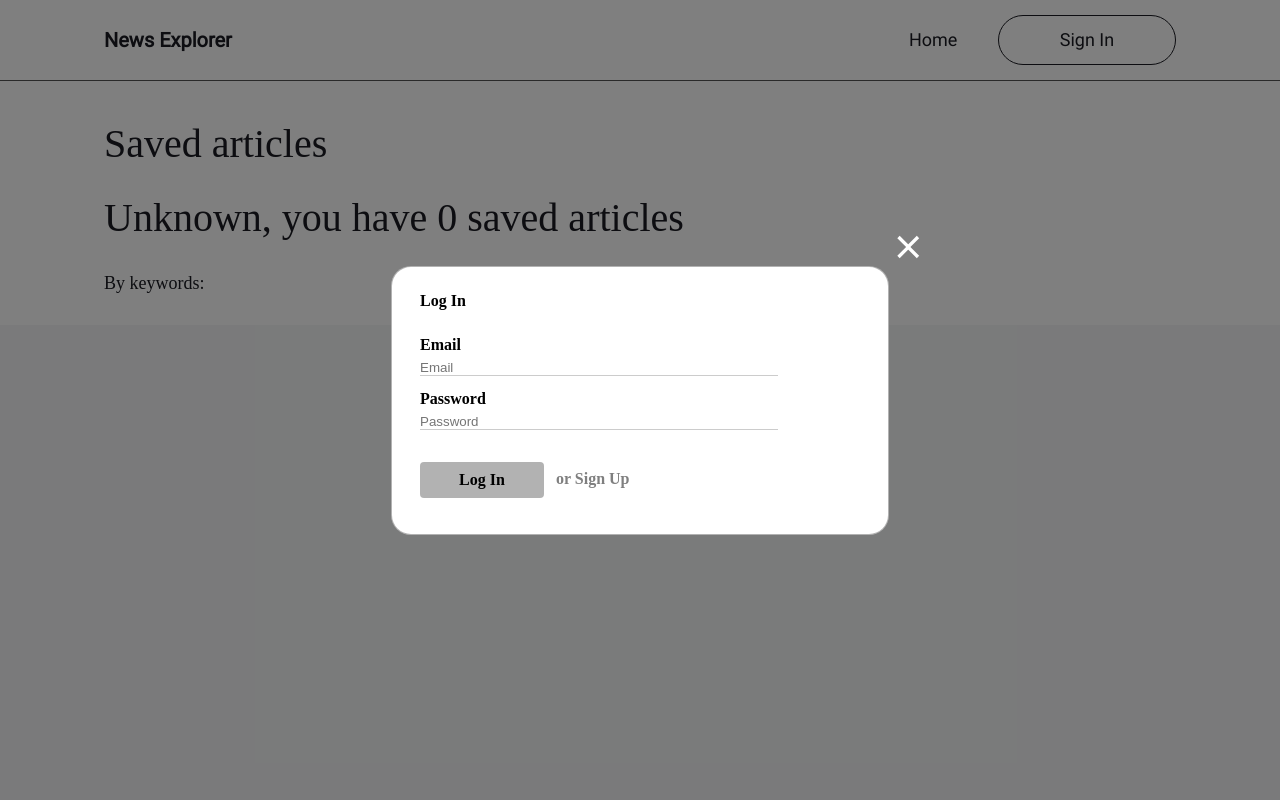
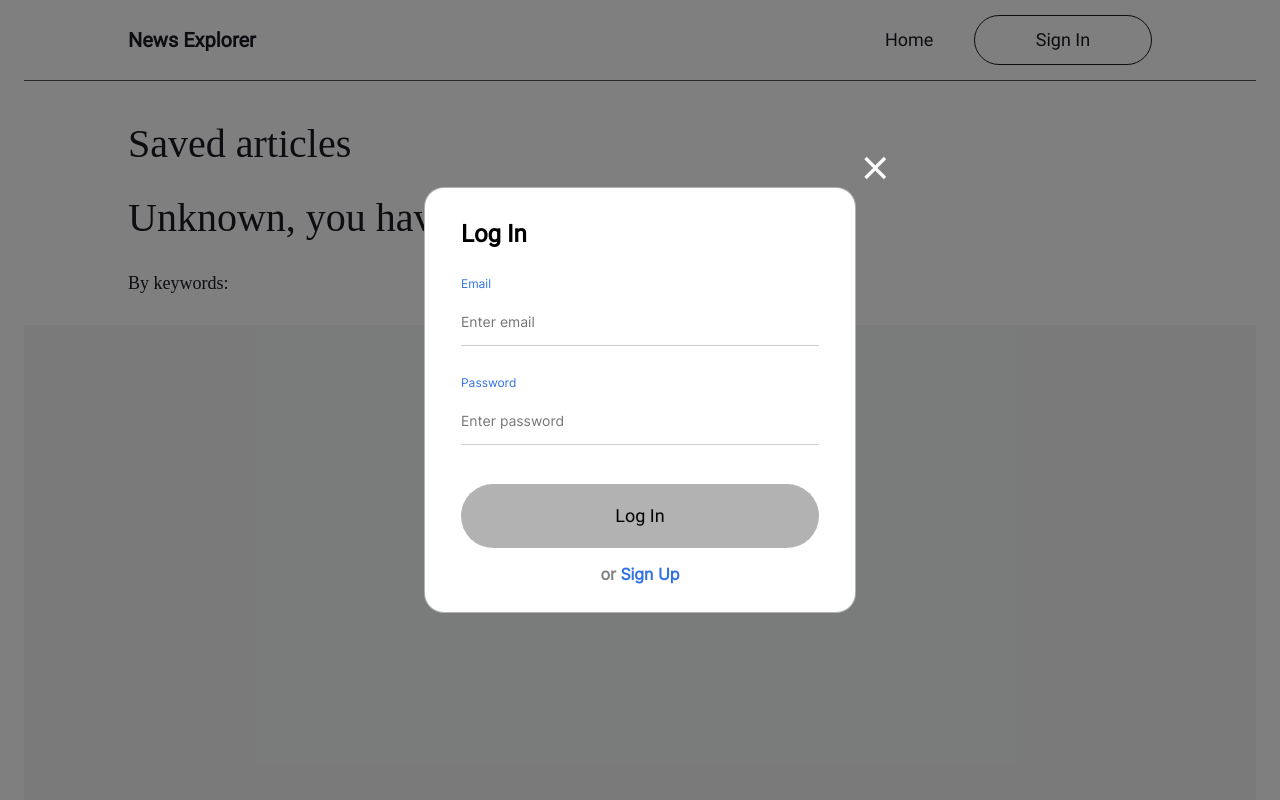
Before and after one commit to Leishmanitus/news-explorer-frontend, a React app: page /saved-news in a window 1280 px wide. Both pictures are taken after a click on the element "Sign In". Shown: the top 800 px of the page. Built offline with nearby package versions, Linux system fonts and the light colour scheme; a web font is replaced by a local one.

Commit message:
fix: restructure login and registration modals

```diff
--- a/public/index.html
+++ b/public/index.html
@@ -3,7 +3,7 @@
   <head>
     <meta charset="utf-8" />
     <link rel="icon" href="%PUBLIC_URL%/favicon.ico" />
-    <meta name="viewport" content="width=device-width, initial-scale=1" />
+    <meta name="viewport" content="width=device-width, height=device-height, initial-scale=1, minimum-scale=1, user-scalable=no" />
     <meta name="theme-color" content="#000000" />
     <meta
       name="description"
--- a/src/components/App.css
+++ b/src/components/App.css
@@ -1,9 +1,21 @@
 .app {
     z-index: 1;
     position:relative;
-    width: 100vw;
+    width: 100%;
     margin: 0 auto;
     display: flex;
     flex-flow: column nowrap;
     align-content: center;
 }
+
+@media screen and (min-width: 1440px) {
+
+}
+
+@media screen and (max-width: 768px) {
+
+}
+
+@media screen and (max-width: 320px) {
+
+}
--- a/src/components/App.js
+++ b/src/components/App.js
@@ -112,7 +112,6 @@ function App() {
   };
 
   const handleArticleList = (token) => {
-    console.log(token);
     api.getArticleList(token)
       .then((articles) => {
         checkArticles(articles);
@@ -154,7 +153,7 @@ function App() {
 
   useEffect(() => {
     if (isInitialLoad.current && user.token) {
-      isInitialLoad.current = false; // Mark initial load as complete
+      isInitialLoad.current = false;
       handleArticleList(user.token);
     }
     // eslint-disable-next-line
--- a/src/components/Main/SavedNews/SavedNews.css
+++ b/src/components/Main/SavedNews/SavedNews.css
@@ -49,9 +49,9 @@
 .news__grid {
   width: 100%;
   display: grid;
-  grid-template-columns: repeat(auto-fill, minmax(400px, auto));
+  grid-template-columns: repeat(3, minmax(400px, auto));
   grid-template-rows: repeat(auto-fill, minmax(576px, auto));
-  grid-gap: 16px;
+  gap: 16px;
   align-items: center;
   justify-content: center;
   background: #f5f6f7;
--- a/src/components/ModalWithForm/LoginModal/LoginModal.js
+++ b/src/components/ModalWithForm/LoginModal/LoginModal.js
@@ -30,7 +30,7 @@ const LoginModal = () => {
           className="form__input"
           id="user-email"
           name="email"
-          placeholder="Email"
+          placeholder="Enter email"
           minLength="2"
           maxLength="40"
           type="email"
@@ -45,7 +45,7 @@ const LoginModal = () => {
           className="form__input"
           id="user-password"
           name="password"
-          placeholder="Password"
+          placeholder="Enter password"
           minLength="2"
           maxLength="40"
           type="password"
@@ -59,9 +59,12 @@ const LoginModal = () => {
         <button className="form__submit" type="submit">
           {isLoading ? loginLoadingText : loginButton}
         </button>
-        <NavLink className="form__link" to={"/"} onClick={() => handleModalChange("signup")}>
-          <p className="form__text">or {signupButton}</p>
-        </NavLink>
+        <p className="form__text">
+          or{" "}
+          <NavLink className="form__link" to={"/"} onClick={() => handleModalChange("signup")}>
+             {signupButton}
+          </NavLink>
+        </p>
       </div>
     </ModalWithForm>
   )
--- a/src/components/ModalWithForm/ModalWithForm.css
+++ b/src/components/ModalWithForm/ModalWithForm.css
@@ -14,7 +14,7 @@
 
   .modal__container {
     z-index: 1;
-    width: 496px;
+    width: 430px;
     position: relative;
     display: flex;
     flex-flow: column nowrap;
@@ -25,10 +25,12 @@
   }
 
   .modal__title {
-    font-family: "Cabinet Grotesk";
-    font-size: 16px;
-    line-height: 125%;
-    font-weight: 700;
+    width: 358px;
+    height: 32px;
+    font-family: "Roboto";
+    font-size: 24px;
+    line-height: 100%;
+    font-weight: 900;
     margin: 0 auto 24px 0;
   }
 
@@ -48,9 +50,9 @@
   }
 
   .modal__form {
-    width: 440px;
+    width: 358px;
     border: none;
-    margin: 24px 28px 36px;
+    margin: 34px 36px 28px;
   }
 
   .form {
@@ -60,61 +62,49 @@
   }
 
   .form__label {
+    width: 358px;
     display: flex;
     flex-flow: column nowrap;
     justify-content: flex-start;
     align-items: flex-start;
-    font-family: "Cabinet Grotesk";
-    font-size: 16px;
-    line-height: 125%;
-    font-weight: 700;
-    margin: 0;
+    color: #2f71e5;
+    font-family: "Inter";
+    font-size: 12px;
+    line-height: 100%;
+    font-weight: 400;
+    margin: 0 0 31px;
   }
 
   .form__input {
     position: relative;
     z-index: 2;
     width: 358px;
+    height: 47px;
     border: none;
     border-bottom: 1px solid rgba(0, 0, 0, 0.2);
+    color: #000;
+    background-color: #fff;
+    font-family: "Inter";
+    font-size: 14px;
+    line-height: 100%;
+    font-weight: 400;
     padding: 0;
-    margin: 5px 0 13px;
-  }
-
-  .form__message {
-    margin: 0;
-  }
-
-  .form__list {
-    list-style: none;
-    padding: 0;
-  }
-
-  .form__list-item {
-    margin: 12px 0 0 0;
-  }
-
-  .form__radio {
-    margin: 0 8px 0 0;
-  }
-
-  .form__radio-text {
-    margin: 0;
+    margin: 8px 0 0;
   }
 
   .form__submit {
-    width: 124px;
-    height: 36px;
-    font-family: "Cabinet Grotesk";
-    font-size: 16px;
+    width: 358px;
+    height: 64px;
+    font-family: "Roboto";
+    font-size: 18px;
     line-height: 125%;
-    font-weight: 700;
+    font-weight: 500;
     cursor: pointer;
-    border-radius: 4px;
+    border-radius: 50px;
     border: none;
     background-color: rgba(0, 0, 0, 0.3);
     padding: 0;
-    margin: 19px 0 0 0;
+    margin: 8px 0 16px 0;
   }
 
   .form__link {
@@ -122,13 +112,14 @@
     height: 20px;
     text-wrap: nowrap;
     text-decoration: none;
+    color: #2f71e5;
     padding: 0;
-    margin: 17px 0 0 12px;
+    margin: 0;
   }
 
   .form__text {
     color: rgba(0, 0, 0, 0.5);
-    font-family: "Cabinet Grotesk";
+    font-family: "Inter";
     font-size: 16px;
     line-height: 125%;
     font-weight: 700;
@@ -139,9 +130,9 @@
   }
 
   .form__button-group {
+    width: 358px;
     display: flex;
-    flex-flow: row nowrap;
-    justify-content: flex-start;
+    flex-flow: column nowrap;
     align-items: center;
     margin: 0;
   }
--- a/src/components/ModalWithForm/RegisterModal/RegisterModal.js
+++ b/src/components/ModalWithForm/RegisterModal/RegisterModal.js
@@ -30,7 +30,7 @@ const RegisterModal = () => {
             className="form__input"
             id="user-email"
             name="email"
-            placeholder="Email"
+            placeholder="Enter email"
             minLength="2"
             maxLength="40"
             type="email"
@@ -46,7 +46,7 @@ const RegisterModal = () => {
             className="form__input"
             id="user-password"
             name="password"
-            placeholder="Password"
+            placeholder="Enter password"
             minLength="2"
             maxLength="40"
             type="password"
@@ -62,7 +62,7 @@ const RegisterModal = () => {
             className="form__input"
             id="user-name"
             name="name"
-            placeholder="Name"
+            placeholder="Enter your username"
             minLength="2"
             maxLength="40"
             type="text"
@@ -76,9 +76,12 @@ const RegisterModal = () => {
         <button className="form__submit" type="submit">
           {isLoading ? signupLoadingText : signupButton}
         </button>
-        <NavLink className="form__link" to={"/"} onClick={() => handleModalChange("signin")}>
-          <p className="form__text">or {loginButton}</p>
-        </NavLink>
+        <p className="form__text">
+          or{" "}
+          <NavLink className="form__link" to={"/"} onClick={() => handleModalChange("signin")}>
+            {loginButton}
+          </NavLink>
+        </p>
       </div>
     </ModalWithForm>
   )
--- a/src/index.css
+++ b/src/index.css
@@ -1,8 +1,10 @@
 body {
+    max-width: 100vw;
     display: flex;
     flex-flow: column nowrap;
     justify-content: center;
     align-items: center;
     margin: 0;
+    padding: 0 auto;
     font-family: 'Roboto', 'Inter', 'Times New Roman', Times, serif;
 }
```
Also changed, not shown: src/components/Main/Main.css (+12 -0 lines).
